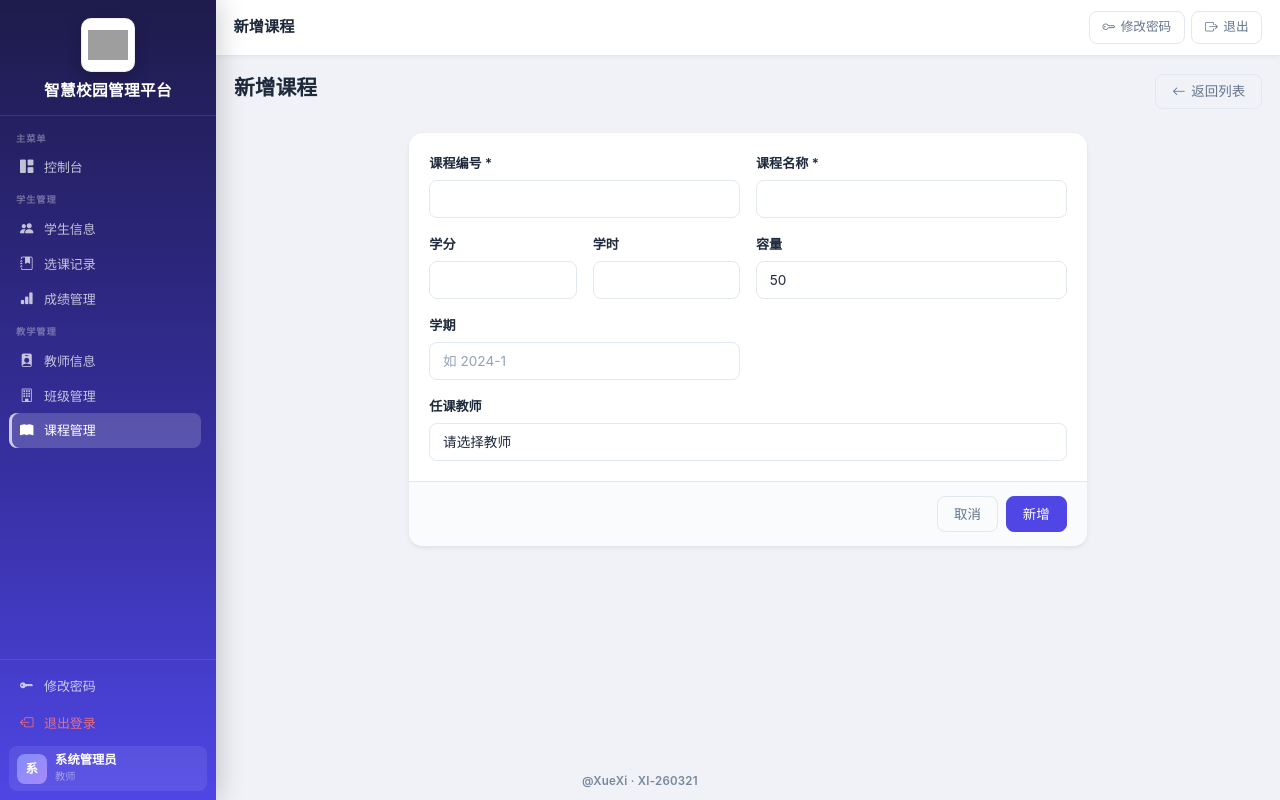
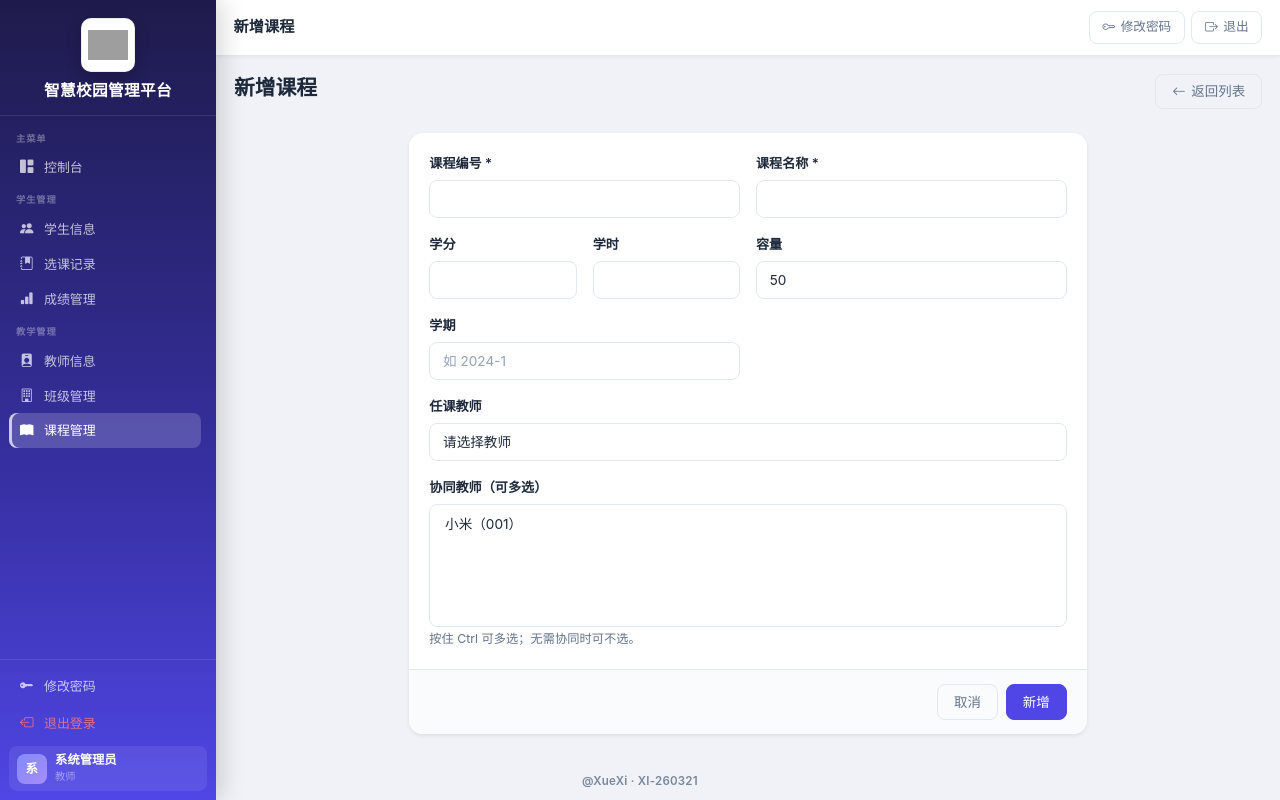
Before and after one commit to weichuyi/jystudent, a Flask app: page /courses/add in a window 1280 px wide. Run offline with Flask 3, Linux system fonts and the light colour scheme; a user stored in the database is signed in; data comes from the database, SQL or seed files in the repository; grey boxes are pictures that could not be loaded.

Commit message:
在课程表单中添加可多选的协同教师功能
在 templates/courses/form.html 模板中新增一个多选字段，用于为课程选择多名协同教师。该选择框（name="co_teacher_ids"，multiple，size=5）会遍历所有教师以生成选项，并附带简短提示：按住 Ctrl 键可进行多选，且选择协同教师为可选操作。此功能支持在创建或编辑课程时指派协作授课教师。

```diff
--- a/templates/courses/form.html
+++ b/templates/courses/form.html
@@ -54,6 +54,16 @@
                                 {% endfor %}
                             </select>
                         </div>
+
+                        <div class="col-12">
+                            <label class="form-label">协同教师（可多选）</label>
+                            <select class="form-select" name="co_teacher_ids" multiple size="5">
+                                {% for t in teachers %}
+                                <option value="{{ t.id }}">{{ t.name }}（{{ t.teacher_no }}）</option>
+                                {% endfor %}
+                            </select>
+                            <small class="text-muted">按住 Ctrl 可多选；无需协同时可不选。</small>
+                        </div>
                     </div>
                 </div>
 
```
